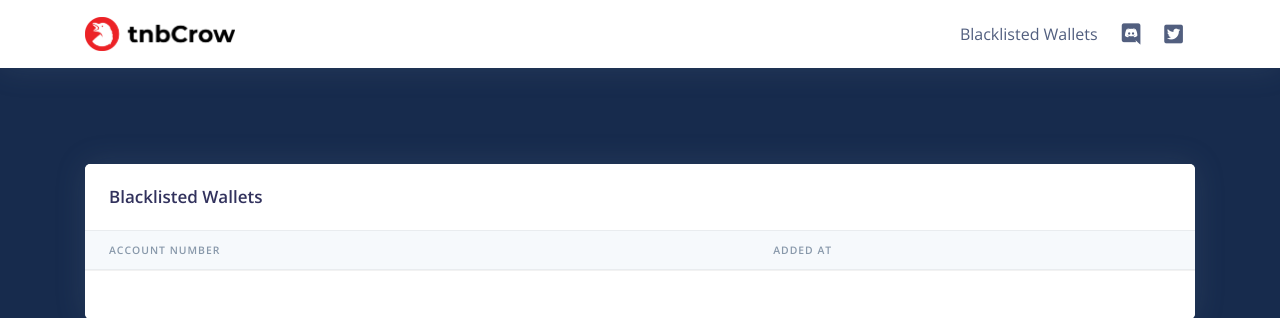
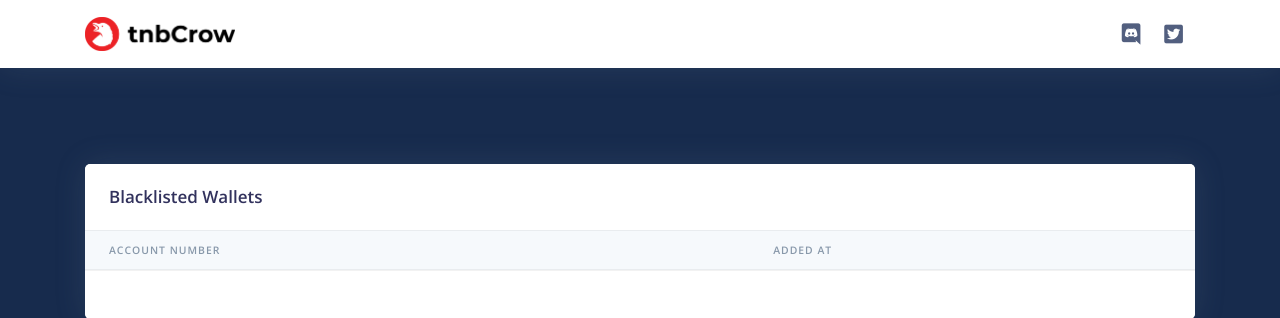
Before and after one commit to tnbCrow/crow-mvp, a Django app: page /blacklists in a window 1280 px wide. Shown: the top 318 px of the page. Run offline with Django 3.2, Linux system fonts and the light colour scheme; data that the repository does not hold is empty; some libraries are stand-ins or nearby versions.

Commit message:
removed blacklisted_wallet from navbar

```diff
--- a/trades/templates/blacklisted_wallets.html
+++ b/trades/templates/blacklisted_wallets.html
@@ -19,10 +19,7 @@
     <nav class="navbar navbar-expand-lg bg-white navbar-light position-sticky fixed-top shadow">
         <div class="container">
             <a class="navbar-brand" href="{% url 'home' %}"><img width="150" src="{% static 'logo_wordmark.png' %}"> </a>
-            <a class="nav-link nav-link-icon ml-auto" href="{% url 'blacklistedaccounts' %}">
-                Blacklisted Wallets
-            </a>
-            <a class="nav-link nav-link-icon" href="https://discord.com/invite/4uQ24mNxXj" target="_blank">
+            <a class="nav-link nav-link-icon ml-auto" href="https://discord.com/invite/4uQ24mNxXj" target="_blank">
             <i class="fab fa-discord fa-lg"></i>
             </a>
             <a class="nav-link nav-link-icon" href="https://twitter.com/tnbcrow" target="_blank">
```
Also changed, not shown: trades/templates/home.html (+4 -4 lines).
